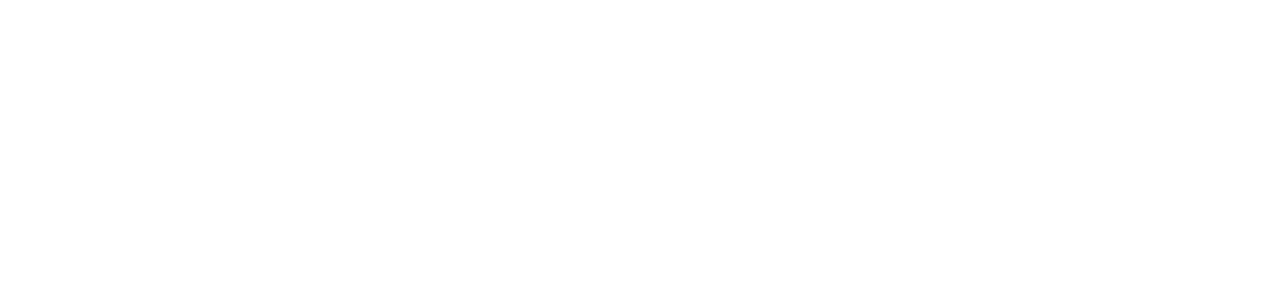
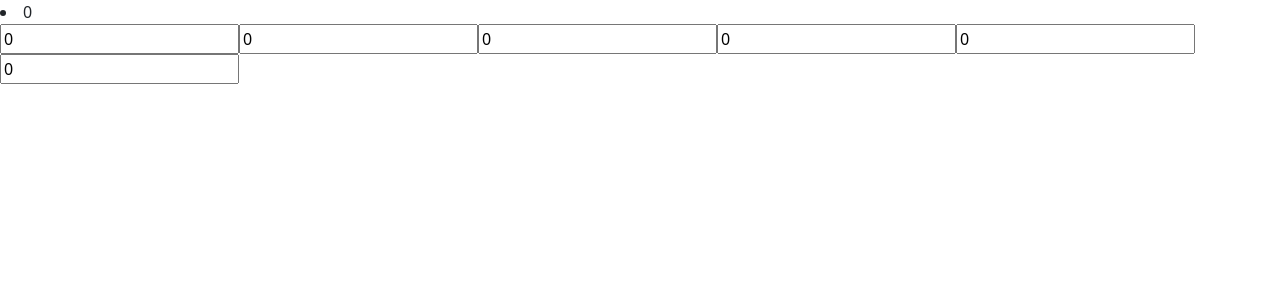
Before and after one commit to doistech/admin-simei-react, a React (Create React App) app: page /NovoProduto in a window 1280 px wide. Before the commit this address had no page. Shown: the top 300 px of the page. Built offline with nearby package versions, Linux system fonts and the light colour scheme.

Commit message:
ajuste-pasta-Node

```diff
--- /dev/null
+++ b/src/components/Produtos/NovoProduto.jsx
@@ -0,0 +1,46 @@
+import React, { useMemo, useState } from 'react'
+import { Button, Form } from "react-bootstrap"
+import Menu from '../Menu/Menu';
+import Api from '../services/Api';
+import { Link } from 'react-router-dom';
+import { useEffect } from 'react';
+
+export default function NovoProduto() {
+
+  const [CodigoEan, setEan] = useState('');
+  const [Descricao, setDescricao] = useState('');
+  const [name, setName] = useState('');
+  const [precoDeCusto, setPrecoDeCusto] = useState(0.00);
+  const [lucroVarejo, setLucroVarejo] = useState(0.00);
+  const [precoVarejo, setPrecoVarejo] = useState((precoDeCusto*(lucroVarejo/100))+precoDeCusto);
+  const [lucroAtacado, setLucroAtacado] = useState(0.00);
+  const [precoDeAtacado, setPrecoAtacado] = useState(0.0);
+  const [quantidadeAtacado, setQuantidadeAtacado] = useState(0.00);
+
+
+
+
+
+return(
+<div>
+
+
+<li>{precoVarejo}</li>
+<input type="number" value={precoDeCusto} onChange={(e) => setPrecoDeCusto(e.target.value)}/>
+<input type="number" value={lucroVarejo} onChange={(e) => setLucroVarejo(e.target.value)}/>
+<input type="number" value={precoVarejo} onChange={(e) => setPrecoVarejo(e.target.value)}/>
+<input type="number" value={lucroAtacado} onChange={(e) => setLucroAtacado(e.target.value)}/>
+<input type="number" value={precoDeAtacado} onChange={(e) => setPrecoAtacado(e.target.value)}/>
+<input value={quantidadeAtacado} onChange={(e) => setQuantidadeAtacado(e.target.value)}/>
+
+</div>
+
+
+
+)
+
+
+
+
+
+}
--- a/src/index.js
+++ b/src/index.js
@@ -9,13 +9,10 @@
 import PedidosConcluidos from './components/PedidosConcluidos';
 import PedidosEmAberto from './components/PedidosEmAberto';
 import RealizarPedidos from './components/RealizarPedidos';
-/*import 'react-bootstrap-table-next/dist/react-bootstrap-table2.min.css';
-import 'react-bootstrap-table2-paginator/dist/react-bootstrap-table2-paginator.min.css';
-import 'react-bootstrap-table2-toolkit/dist/react-bootstrap-table2-toolkit.min.css';
-import 'bootstrap/dist/css/bootstrap.min.css';*/
 import Clientes from './components/Clientes/Clientes';
 import CadastroClientes from './components/Clientes/CadastroClientes';
 import EditarCliente from './components/Clientes/EditarCliente';
+import NovoProduto from './components/Produtos/NovoProduto';
 
 
 
@@ -34,6 +31,7 @@
   <Route path='/PedidosConcluidos' element={<PedidosConcluidos/>}></Route>
   <Route path='/PedidosEmAberto' element={<PedidosEmAberto/>}></Route>
   <Route path='/RealizarPedidos' element={<RealizarPedidos/>}></Route>
+  <Route path='/NovoProduto' element={<NovoProduto/>}></Route>
   </Routes>
   </Router>
 </React.StrictMode>
```
Also changed, not shown: src/components/Clientes/Search.js (added, +41 -0 lines).
